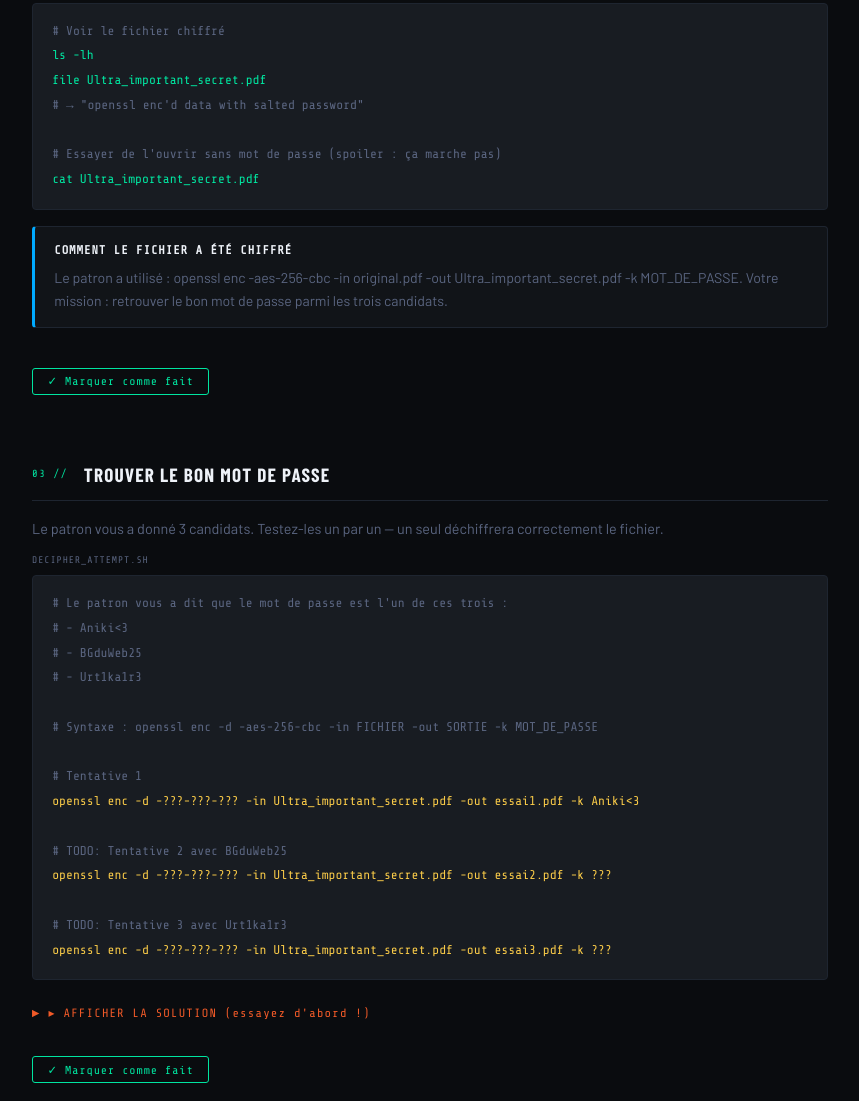
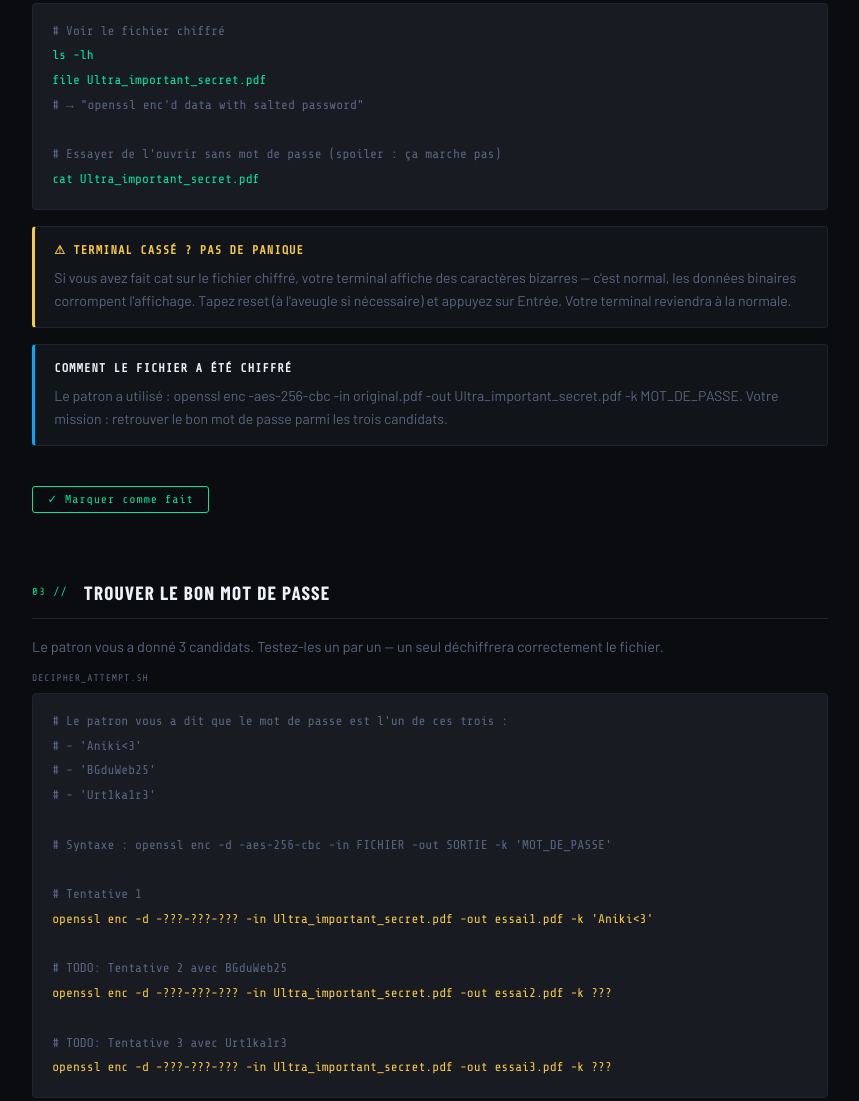
Before and after one commit to tehtris-hub/labs, a plain HTML site: page labs/aes.html in a window 1280 px wide. Shown: the part 980-2081 px from the top of the page, without its empty margins (210-1069 px from the left). Drawn offline with nearby package versions, Linux system fonts and the light colour scheme; a web font is replaced by a local one.

Commit message:
Quick Fix Commands

```diff
--- a/labs/aes.html
+++ b/labs/aes.html
@@ -180,6 +180,11 @@
 <span class="comment-line"># Essayer de l'ouvrir sans mot de passe (spoiler : ça marche pas)</span>
 <span class="cmd-line">cat Ultra_important_secret.pdf</span></code></pre>
 
+    <div class="info-box" style="border-left-color:#f7c948;">
+      <strong style="color:#f7c948;" data-fr="⚠ TERMINAL CASSÉ ? PAS DE PANIQUE" data-en="⚠ BROKEN TERMINAL? DON'T PANIC">⚠ TERMINAL CASSÉ ? PAS DE PANIQUE</strong>
+      <span data-fr="Si vous avez fait cat sur le fichier chiffré, votre terminal affiche des caractères bizarres — c'est normal, les données binaires corrompent l'affichage. Tapez reset (à l'aveugle si nécessaire) et appuyez sur Entrée. Votre terminal reviendra à la normale." data-en="If you ran cat on the encrypted file, your terminal is showing garbled characters — binary data corrupts the display. Type reset (blind if needed) and press Enter. Your terminal will be restored.">Si vous avez fait <code>cat</code> sur le fichier chiffré, votre terminal affiche des caractères bizarres — c'est normal, les données binaires corrompent l'affichage. Tapez <code>reset</code> (à l'aveugle si nécessaire) et appuyez sur Entrée. Votre terminal reviendra à la normale.</span>
+    </div>
+
     <div class="info-box">
       <strong data-fr="COMMENT LE FICHIER A ÉTÉ CHIFFRÉ" data-en="HOW THE FILE WAS ENCRYPTED">COMMENT LE FICHIER A ÉTÉ CHIFFRÉ</strong>
       <span data-fr="Le patron a utilisé : openssl enc -aes-256-cbc -in original.pdf -out Ultra_important_secret.pdf -k MOT_DE_PASSE. Votre mission : retrouver le bon mot de passe parmi les trois candidats." data-en="The boss used: openssl enc -aes-256-cbc -in original.pdf -out Ultra_important_secret.pdf -k PASSWORD. Your mission: find the right password among the three candidates.">Le patron a utilisé : <code>openssl enc -aes-256-cbc -in original.pdf -out secret.pdf -k MOT_DE_PASSE</code>. Votre mission : retrouver le bon mot de passe parmi les trois candidats.</span>
@@ -199,14 +204,14 @@
 
     <div class="code-label">decipher_attempt.sh</div>
     <pre><code><span class="comment-line"># Le patron vous a dit que le mot de passe est l'un de ces trois :
-# - Aniki&lt;3
-# - BGduWeb25
-# - Urt1ka1r3</span>
+# - 'Aniki&lt;3'
+# - 'BGduWeb25'
+# - 'Urt1ka1r3'</span>
 
-<span class="comment-line"># Syntaxe : openssl enc -d -aes-256-cbc -in FICHIER -out SORTIE -k MOT_DE_PASSE</span>
+<span class="comment-line"># Syntaxe : openssl enc -d -aes-256-cbc -in FICHIER -out SORTIE -k 'MOT_DE_PASSE'</span>
 
 <span class="comment-line"># Tentative 1</span>
-<span class="todo-line">openssl enc -d -???-???-??? -in Ultra_important_secret.pdf -out essai1.pdf -k Aniki&lt;3</span>
+<span class="todo-line">openssl enc -d -???-???-??? -in Ultra_important_secret.pdf -out essai1.pdf -k 'Aniki&lt;3'</span>
 
 <span class="comment-line"># TODO: Tentative 2 avec BGduWeb25</span>
 <span class="todo-line">openssl enc -d -???-???-??? -in Ultra_important_secret.pdf -out essai2.pdf -k ???</span>
@@ -218,9 +223,9 @@
       <summary data-fr="▸ AFFICHER LA SOLUTION (essayez d'abord !)" data-en="▸ SHOW SOLUTION (try first!)">▸ AFFICHER LA SOLUTION (essayez d'abord !)</summary>
       <div class="solution-body">
         <p data-fr="Remplacez les ??? par -aes-256-cbc et les mots de passe correspondants :" data-en="Replace ??? with -aes-256-cbc and the corresponding passwords:">Remplacez les <code>???</code> par <code>-aes-256-cbc</code> et les mots de passe correspondants :</p>
-        <pre><code><span class="cmd-line">openssl enc -d -aes-256-cbc -in Ultra_important_secret.pdf -out essai1.pdf -k "Aniki<3"</span>
-<span class="cmd-line">openssl enc -d -aes-256-cbc -in Ultra_important_secret.pdf -out essai2.pdf -k "BGduWeb25"</span>
-<span class="cmd-line">openssl enc -d -aes-256-cbc -in Ultra_important_secret.pdf -out essai3.pdf -k "Urt1ka1r3"</span>
+        <pre><code><span class="cmd-line">openssl enc -d -aes-256-cbc -in Ultra_important_secret.pdf -out essai1.pdf -k 'Aniki&lt;3'</span>
+<span class="cmd-line">openssl enc -d -aes-256-cbc -in Ultra_important_secret.pdf -out essai2.pdf -k 'BGduWeb25'</span>
+<span class="cmd-line">openssl enc -d -aes-256-cbc -in Ultra_important_secret.pdf -out essai3.pdf -k 'Urt1ka1r3'</span>
 <span class="comment-line"># Vérifiez lequel donne un vrai PDF :</span>
 <span class="cmd-line">file essai1.pdf essai2.pdf essai3.pdf</span></code></pre>
       </div>
```
Also changed, not shown: labs/rsa.html (+10 -1 lines), vm-assets/aes/NOTE_patron.txt, vm-assets/rsa/CONTEXTE.txt (added), 3 other files.
